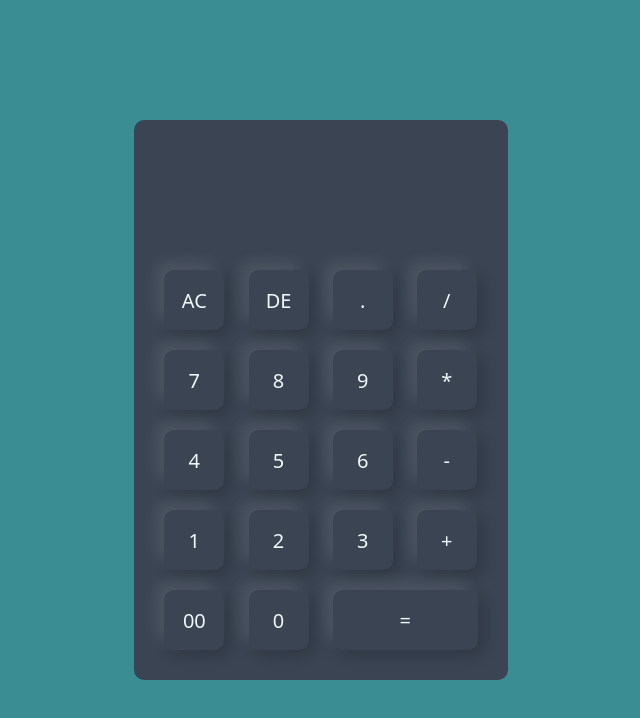
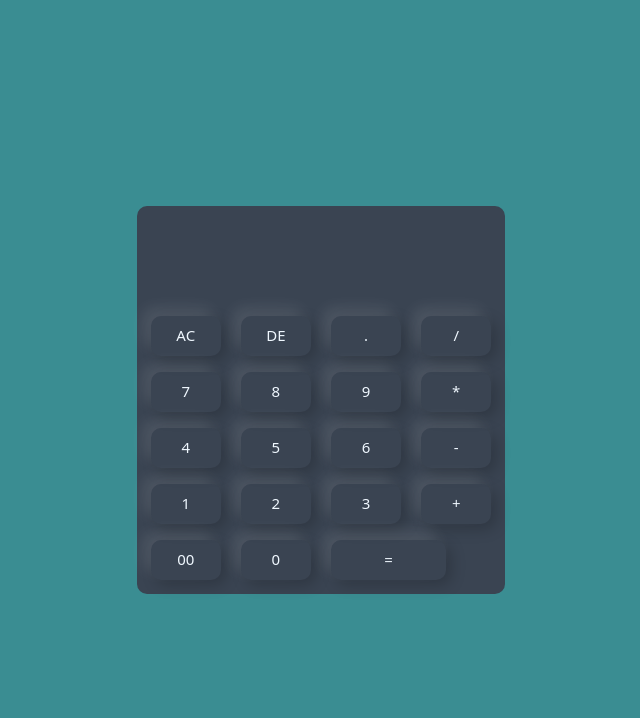
Before and after one commit to SvyatoslavKys/Calculator, a plain HTML site: page index.html in a window 1280 px wide. Shown: the whole page, without its empty margins (319-959 px from the left). Drawn offline with nearby package versions, Linux system fonts and the light colour scheme.

Commit message:
added media screen
added some media screen to correct display

```diff
--- a/style.css
+++ b/style.css
@@ -1,15 +1,16 @@
 .main{
     width: 100%;
-    height: 100vh;
+    height: 100dvh;
     background: #3a8d92;
     display: flex;
+    align-items: center;
     justify-content: center;
-    align-items: center;
 }
 .calculator{
     background: #3a4452;
     padding: 20px;
     border-radius: 10px;
+
 }
 .calculator>form>div>input{
     border: none;
@@ -63,3 +64,22 @@
 
     }
   }
+  @media screen and (min-width: 843px) {
+    .calculator>form>div>input{
+        width: 70px;
+        height: 40px;
+        border-radius: 10px;
+        font-size: 15px;
+        margin: 8px;
+        cursor: pointer;
+    }
+    [value="=" ]{
+        width: 115px !important;
+
+    }
+    .calculator{
+
+        padding: 6px;
+
+    }
+  }
```
